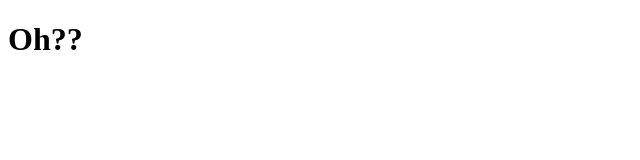
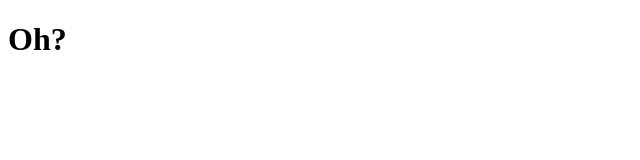
Before and after one commit to junpyochoi/junpyochoi.github.io, a plain HTML site: page index.html in a window 1280 px wide. Shown: the full height of the page, 0-640 px from the left. Drawn offline with Linux system fonts and the light colour scheme.

Commit message:
Update index.html

```diff
--- a/index.html
+++ b/index.html
@@ -5,6 +5,6 @@
     <title>Junpyo Choi</title>
   </head>
   <body>
-    <h1>Oh??</h1>
+    <h1>Oh?</h1>
   </body>
 </html>
```
